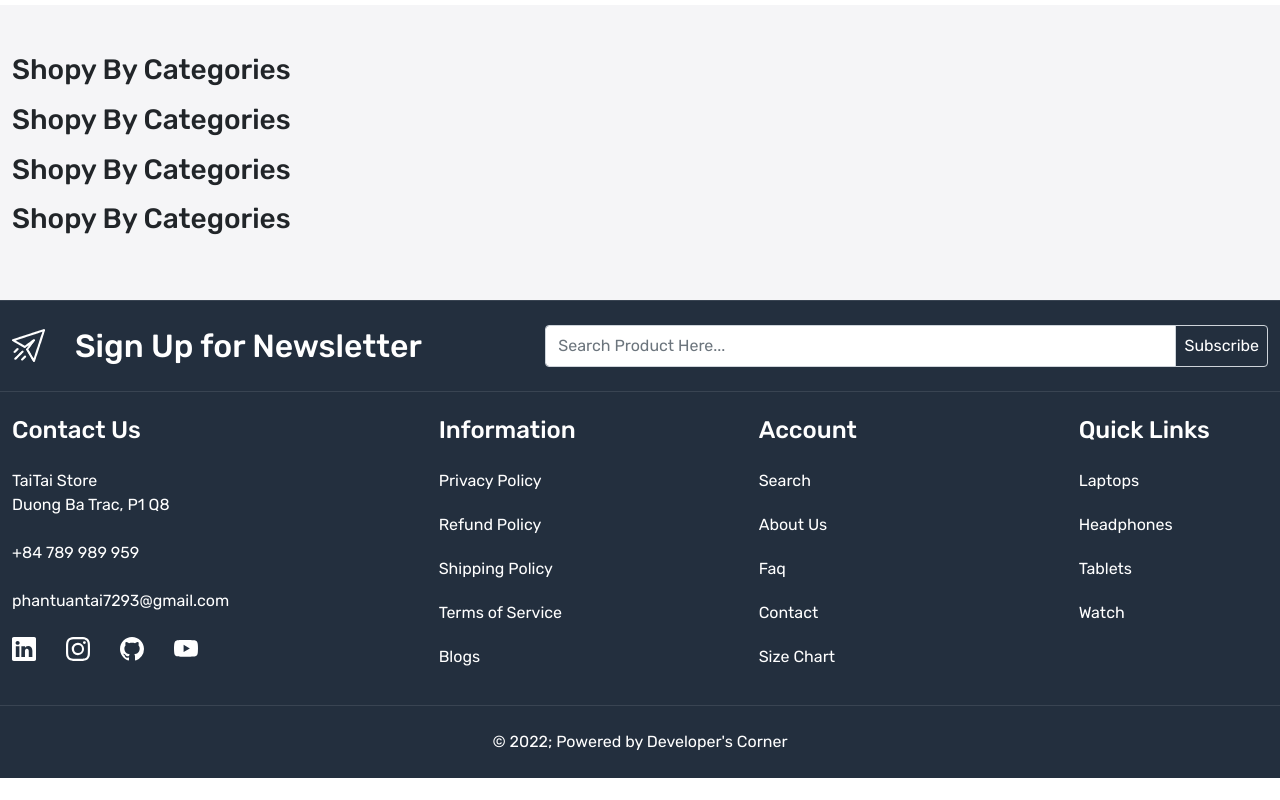
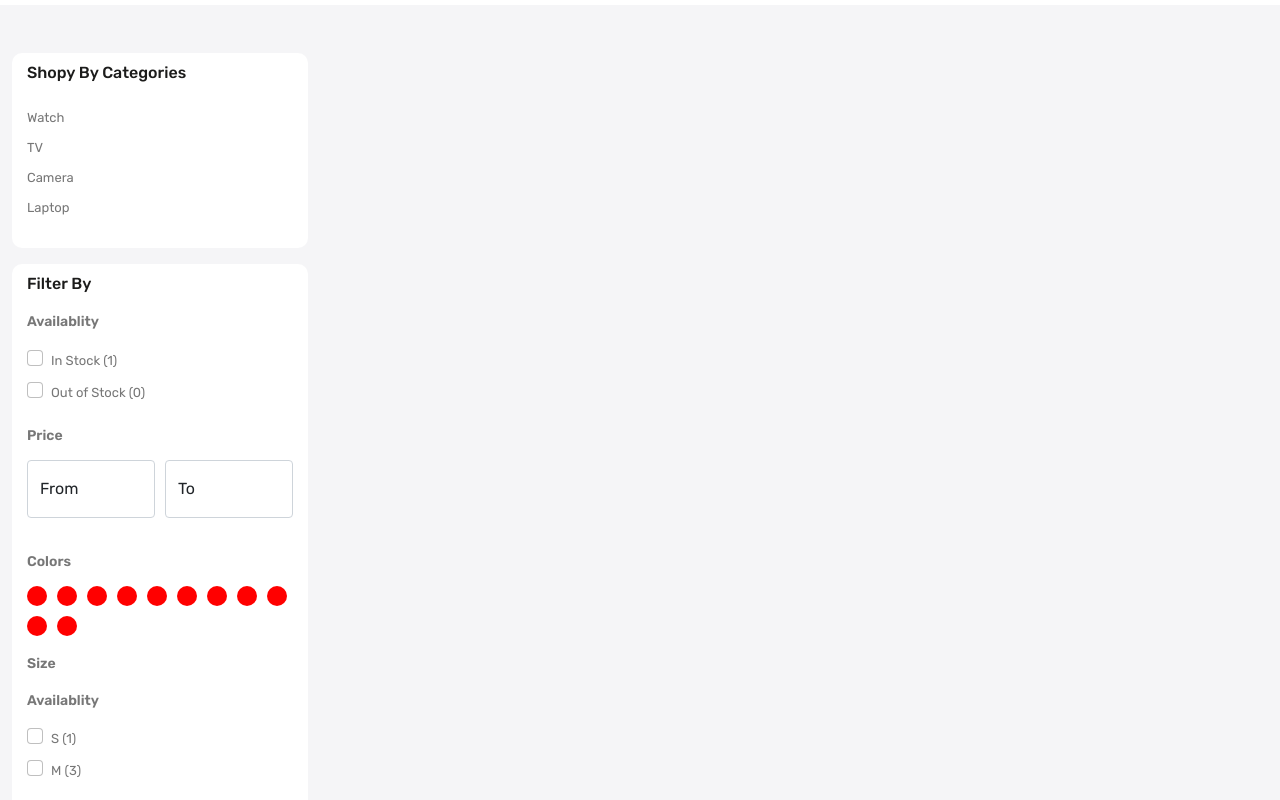
Before and after one commit to taitai120/react-ecommerceapp, a React (Create React App) app: page /store in a window 1280 px wide. Shown: the part 300-1100 px from the top of the page. Before the commit the page ends 1078 px from the top, so only its background shows below. Built offline with nearby package versions, Linux system fonts and the light colour scheme.

Commit message:
fourth commit at company

```diff
--- a/src/pages/OurStorePage/OurStorePage.jsx
+++ b/src/pages/OurStorePage/OurStorePage.jsx
@@ -2,6 +2,7 @@ import React from "react";
 import Breadcrumb from "../../components/Breadcrumb/Breadcrumb";
 import { Helmet } from "react-helmet";
 import Meta from "../../components/Meta/Meta";
+import "./OurStorePage.scss";
 
 const OurStorePage = () => {
     return (
@@ -16,21 +17,133 @@ const OurStorePage = () => {
                                 <h3 className="filter-title">
                                     Shopy By Categories
                                 </h3>
+                                <div>
+                                    <ul className="ps-0">
+                                        <li>Watch</li>
+                                        <li>TV</li>
+                                        <li>Camera</li>
+                                        <li>Laptop</li>
+                                    </ul>
+                                </div>
                             </div>
                             <div className="filter-card mb-3">
-                                <h3 className="filter-title">
-                                    Shopy By Categories
-                                </h3>
+                                <h3 className="filter-title">Filter By</h3>
+                                <div>
+                                    <h5 className="sub-title">Availablity</h5>
+                                    <div className="form-check">
+                                        <input
+                                            type="checkbox"
+                                            className="form-check-input"
+                                            value=""
+                                            id="abc"
+                                            name="abc"
+                                        />
+                                        <label
+                                            className="form-check-label"
+                                            htmlFor="abc"
+                                        >
+                                            In Stock (1)
+                                        </label>
+                                    </div>
+                                    <div className="form-check">
+                                        <input
+                                            type="checkbox"
+                                            className="form-check-input"
+                                            value=""
+                                            id="abc2"
+                                            name="abc2"
+                                        />
+                                        <label
+                                            className="form-check-label"
+                                            htmlFor="abc2"
+                                        >
+                                            Out of Stock (0)
+                                        </label>
+                                    </div>
+                                </div>
+                                <h5 className="sub-title">Price</h5>
+                                <div className="d-flex align-items-center gap-10">
+                                    <div className="form-floating mb-3">
+                                        <input
+                                            type="text"
+                                            className="form-control"
+                                            id="floatingFromInput"
+                                            placeholder="taiphan@gmail.com"
+                                        />
+                                        <label htmlFor="floatingFromInput">
+                                            From
+                                        </label>
+                                    </div>
+                                    <div className="form-floating mb-3">
+                                        <input
+                                            type="text"
+                                            className="form-control"
+                                            id="floatingToInput"
+                                            placeholder="taiphan@gmail.com"
+                                        />
+                                        <label htmlFor="floatingToInput">
+                                            To
+                                        </label>
+                                    </div>
+                                </div>
+                                <h5 className="sub-title">Colors</h5>
+                                <div>
+                                    <div className="d-flex flex-wrap">
+                                        <ul className="colors ps-0 d-flex flex-wrap gap-10">
+                                            <li></li>
+                                            <li></li>
+                                            <li></li>
+                                            <li></li>
+                                            <li></li>
+                                            <li></li>
+                                            <li></li>
+                                            <li></li>
+                                            <li></li>
+                                            <li></li>
+                                            <li></li>
+                                        </ul>
+                                    </div>
+                                </div>
+                                <h5 className="sub-title">Size</h5>
+                                <div>
+                                    <h5 className="sub-title">Availablity</h5>
+                                    <div className="form-check">
+                                        <input
+                                            type="checkbox"
+                                            className="form-check-input"
+                                            value=""
+                                            id="size-s"
+                                            name="size-s"
+                                        />
+                                        <label
+                                            className="form-check-label"
+                                            htmlFor="size-s"
+                                        >
+                                            S (1)
+                                        </label>
+                                    </div>
+                                    <div className="form-check">
+                                        <input
+                                            type="checkbox"
+                                            className="form-check-input"
+                                            value=""
+                                            id="size-m"
+                                            name="size-m"
+                                        />
+                                        <label
+                                            className="form-check-label"
+                                            htmlFor="size-m"
+                                        >
+                                            M (3)
+                                        </label>
+                                    </div>
+                                </div>
                             </div>
                             <div className="filter-card mb-3">
-                                <h3 className="filter-title">
-                                    Shopy By Categories
-                                </h3>
+                                <h3 className="filter-title">Product Tags</h3>
                             </div>
                             <div className="filter-card mb-3">
-                                <h3 className="filter-title">
-                                    Shopy By Categories
-                                </h3>
+                                <h3 className="filter-title">Random Product</h3>
                             </div>
                         </div>
                         <div className="col-9"></div>
--- a/src/pages/OurStorePage/OurStorePage.scss
+++ b/src/pages/OurStorePage/OurStorePage.scss
@@ -1,5 +1,49 @@
 .filter-card {
     background: white;
     border-radius: 10px;
-    padding: 10px 15px;
+    padding: 10px 15px 25px;
+
+    .filter-title {
+        font-size: 16px;
+        line-height: 20px;
+        color: var(--color-black-2);
+        margin-bottom: 20px;
+    }
+
+    ul,
+    .form-check .form-check-label {
+        font-size: 13px;
+        line-height: 30px;
+        color: var(--color-gray-3);
+        cursor: pointer;
+    }
+
+    .form-check {
+        .form-check-input {
+            &:checked {
+                background: var(--color-yellow-1);
+                border-color: var(--color-yellow-1);
+            }
+
+            &:focus {
+                box-shadow: none;
+                border-color: rgba(0, 0, 0, 0.25);
+            }
+        }
+    }
+
+    .sub-title {
+        font-size: 14px;
+        font-weight: 600;
+        color: var(--color-gray-3);
+        margin-bottom: 15px;
+        margin-top: 20px;
+    }
+
+    .colors li {
+        width: 20px;
+        height: 20px;
+        background: red;
+        border-radius: 50%;
+    }
 }
```
